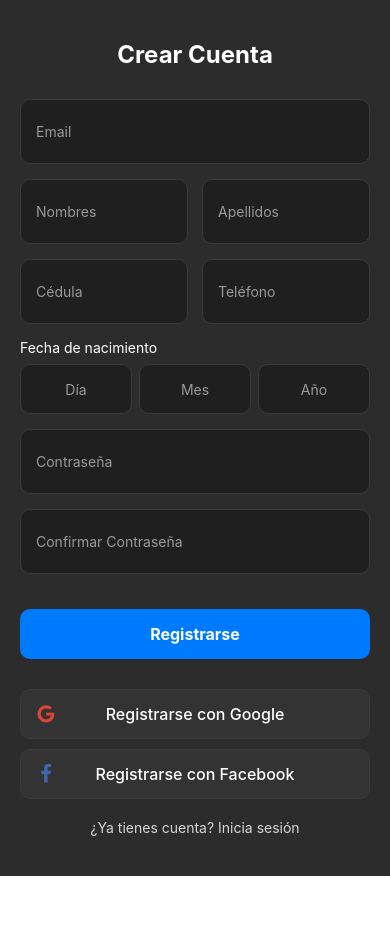
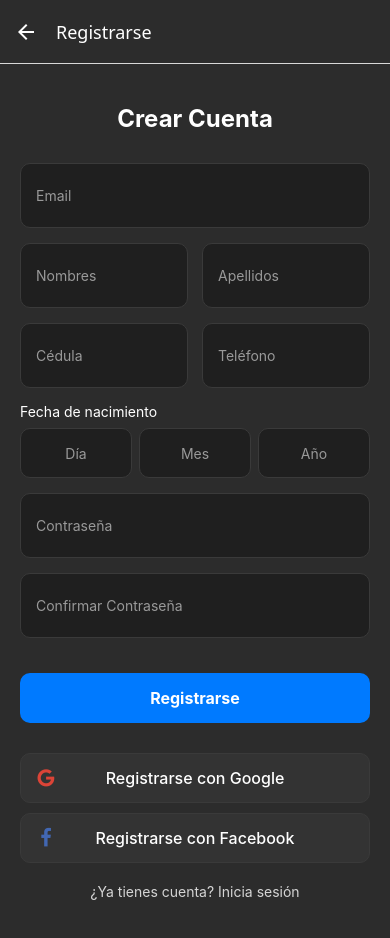
Before and after one commit to Team-Pepe/Pepe-Mobile, a React Native app: screen /Register in a window 390 px wide. Before the commit the page ends 876 px from the top, so only its background shows below. Built offline with nearby package versions, Linux system fonts and the light colour scheme.

Commit message:
feat(register): improve register screen with keyboard handling and styling
- Add keyboard offset handling to prevent content overlap
- Update register screen header styling in navigator
- Replace ScrollView with View wrapper for better keyboard behavior

```diff
--- a/src/navigation/AppNavigator.js
+++ b/src/navigation/AppNavigator.js
@@ -125,7 +125,15 @@ const AppNavigator = () => {
           }}
         >
         <Stack.Screen name="Login" component={LoginScreen} options={{ headerShown: false }} />
-        <Stack.Screen name="Register" component={RegisterScreen} options={{ headerShown: false }} />
+        <Stack.Screen
+          name="Register"
+          component={RegisterScreen}
+          options={{
+            title: 'Registrarse',
+            headerStyle: { backgroundColor: '#2c2c2c' },
+            headerTintColor: '#ffffff',
+          }}
+        />
         <Stack.Screen
           name="CategorySelection"
           component={CategorySelectionScreen}
--- a/src/screens/auth/RegisterScreen.js
+++ b/src/screens/auth/RegisterScreen.js
@@ -1,9 +1,10 @@
-import React, { useState } from 'react';
-import { View, Text, TextInput, TouchableOpacity, StyleSheet, Alert, ScrollView, Modal, FlatList, ActivityIndicator } from 'react-native';
+import React, { useState, useEffect } from 'react';
+import { View, Text, TextInput, TouchableOpacity, StyleSheet, Alert, ScrollView, Modal, FlatList, ActivityIndicator, Keyboard } from 'react-native';
 import { FontAwesome } from '@expo/vector-icons';
 import { AuthService } from '../../services/auth.service';
 
 const RegisterScreen = ({ navigation }) => {
+  const [keyboardOffset, setKeyboardOffset] = useState(0);
   const [formData, setFormData] = useState({
     email: '',
     password: '',
@@ -23,6 +24,26 @@ const RegisterScreen = ({ navigation }) => {
   const [showMonthPicker, setShowMonthPicker] = useState(false);
   const [showYearPicker, setShowYearPicker] = useState(false);
   const [loading, setLoading] = useState(false); // Estado de carga
+
+  useEffect(() => {
+    const keyboardDidShowListener = Keyboard.addListener(
+      'keyboardDidShow',
+      (e) => {
+        setKeyboardOffset(e.endCoordinates.height);
+      }
+    );
+    const keyboardDidHideListener = Keyboard.addListener(
+      'keyboardDidHide',
+      () => {
+        setKeyboardOffset(0);
+      }
+    );
+
+    return () => {
+      keyboardDidShowListener.remove();
+      keyboardDidHideListener.remove();
+    };
+  }, []);
 
   const updateFormData = (field, value) => {
     const newFormData = {
@@ -161,8 +182,13 @@ const RegisterScreen = ({ navigation }) => {
   };
 
   return (
-    <ScrollView style={styles.container} contentContainerStyle={styles.contentContainer}>
-      <Text style={styles.title}>Crear Cuenta</Text>
+    <View style={[styles.container, { paddingBottom: keyboardOffset }]}>
+      <ScrollView
+        contentContainerStyle={styles.contentContainer}
+        keyboardShouldPersistTaps="handled"
+        showsVerticalScrollIndicator={false}
+      >
+        <Text style={styles.title}>Crear Cuenta</Text>
 
       {/* Email - Campo importante en fila completa */}
       <TextInput
@@ -423,6 +449,7 @@ const RegisterScreen = ({ navigation }) => {
         <Text style={styles.linkText}>¿Ya tienes cuenta? Inicia sesión</Text>
       </TouchableOpacity>
     </ScrollView>
+    </View>
   );
 };
 
```
